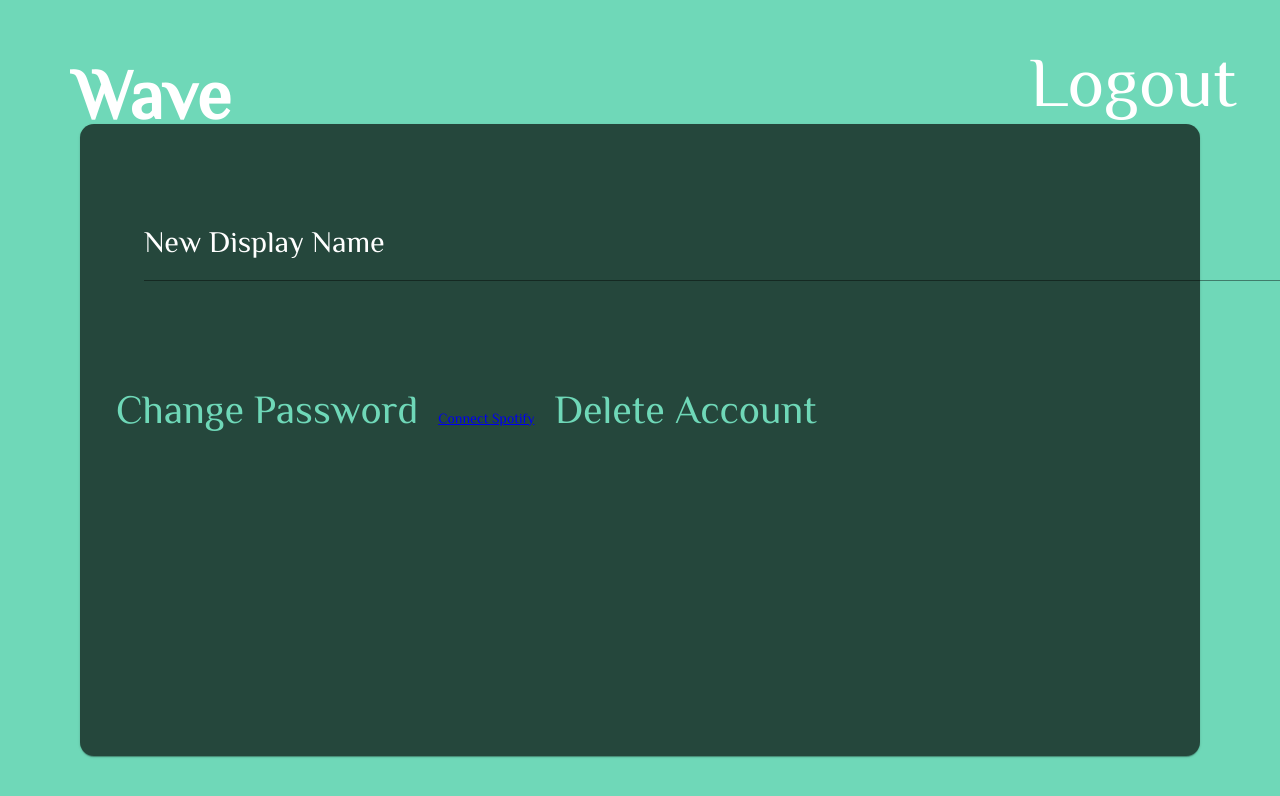
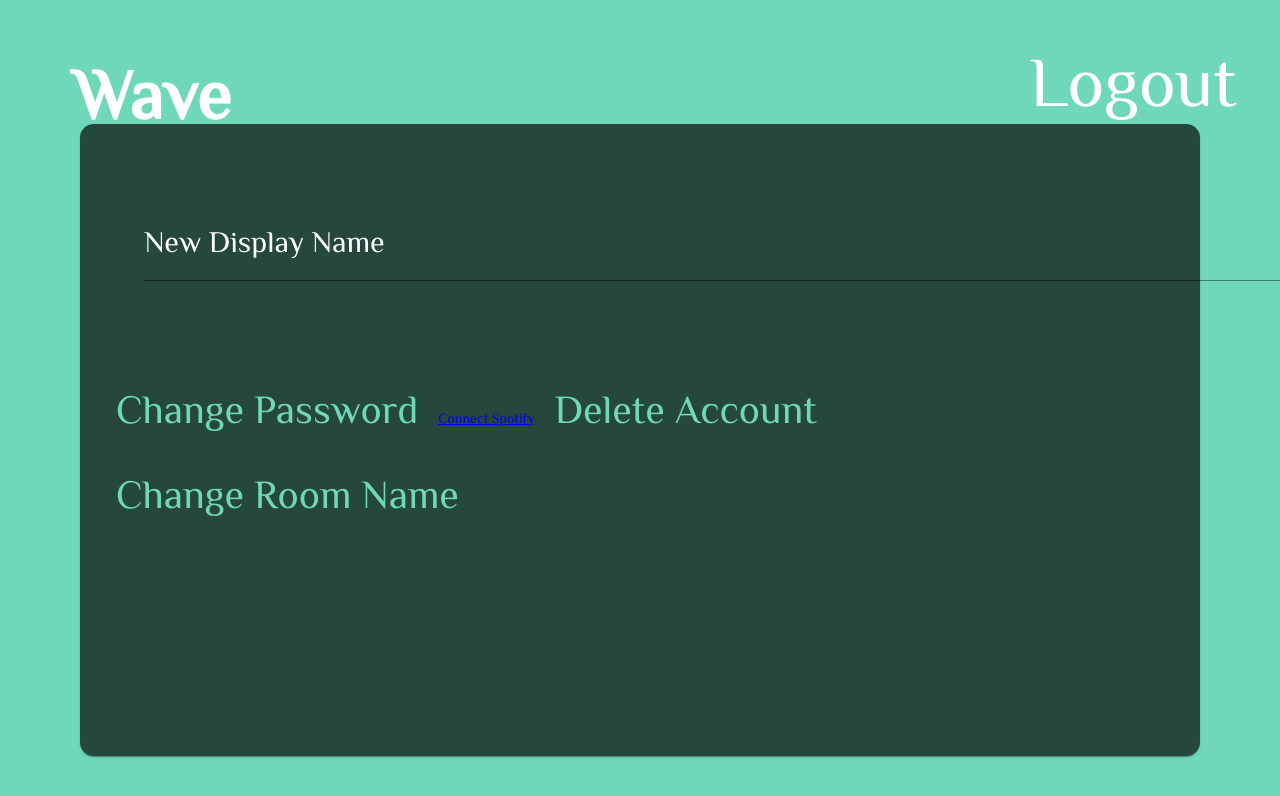
Before and after one commit to agontijo/wave, an Angular app in the folder waveFrontend/: page /account-settings in a window 1280 px wide. Shown: the top 796 px of the page. Built offline with nearby package versions, Linux system fonts and the light colour scheme; no server answers.

Commit message:
change room name

```diff
--- a/waveFrontend/src/app/account-settings/account-settings.component.html
+++ b/waveFrontend/src/app/account-settings/account-settings.component.html
@@ -20,4 +20,5 @@
         <a href="/auth/spotify" *ngIf="!isSpotifyConnected">Connect Spotify</a>
         <a href="/auth/spotify/disconnect" *ngIf="isSpotifyConnected">Disconnect Spotify</a>
         <button mat-flat-button (click)="deleteAccount()">Delete Account</button>
+        <button mat-flat-button [routerLink]="['/change-room-name']">Change Room Name</button>
     </mat-card>
--- a/waveFrontend/src/app/app-routing.module.ts
+++ b/waveFrontend/src/app/app-routing.module.ts
@@ -12,7 +12,7 @@ import { PasswordChangeComponent } from './password-change/password-change.compo
 import { CreateRoomComponent } from './create-room/create-room.component';
 import { DisplayRoomComponent } from './display-room/display-room.component';
 import { LogoutComponent } from './logout/logout.component';
-import * as accountSettingsComponent from './account-settings/account-settings.component';
+import { AccountSettingsComponent } from './account-settings/account-settings.component';
 
 const routes: Routes = [
   { path: '', component: SignInComponent },
@@ -27,7 +27,7 @@ const routes: Routes = [
   { path: 'storebuttons', component: StorebuttonsComponent },
   { path: 'password-change', component: PasswordChangeComponent },
   { path: 'logout', component:LogoutComponent},
-  { path: 'account-settings', component:accountSettingsComponent.AccountSettingsComponent},
+  { path: 'account-settings', component: AccountSettingsComponent},
   { path: '**', component: PageNotFoundComponent }];
 
 @NgModule({
```
Also changed, not shown: 1 other file (tests, documents, lock files or other folders).
